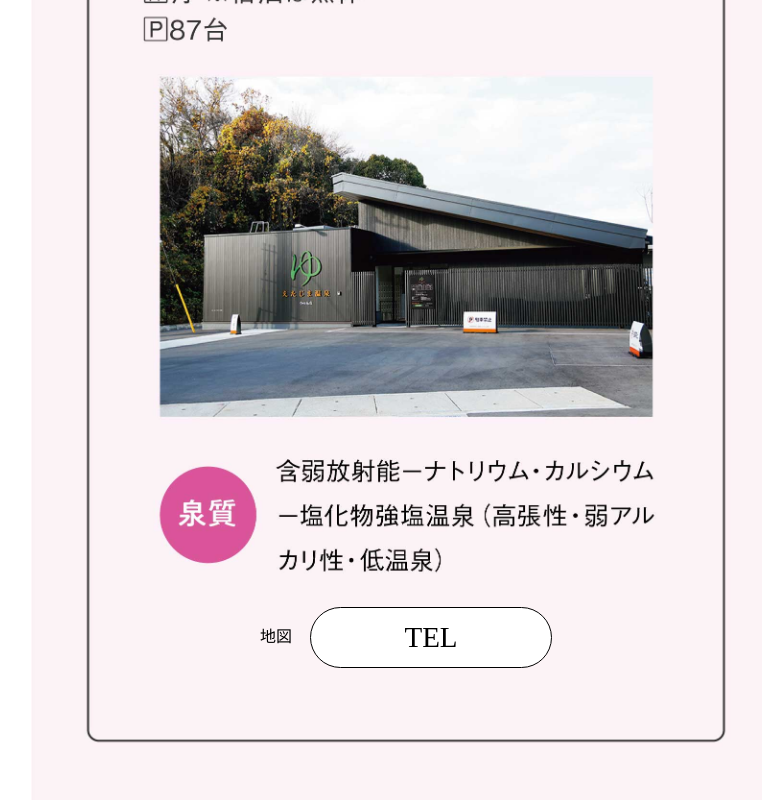
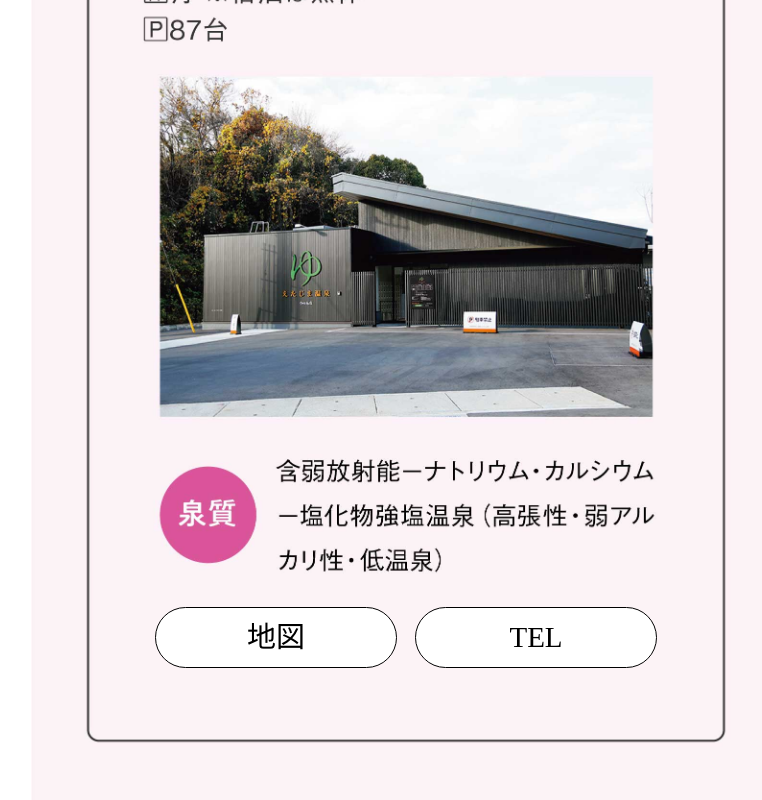
Before and after one commit to JohnAngeles024/wink-20-01-2022, a plain HTML site: page index.html in a window 1280 px wide. Shown: the part 3457-4257 px from the top of the page, without its empty margins (234-996 px from the left). Drawn offline with Linux system fonts and the light colour scheme.

Commit message:
added taget and class

```diff
--- a/index.html
+++ b/index.html
@@ -61,7 +61,8 @@
                                         <div class="spring-details__btn-wrapper">
                                             <ul class="spring-details__link-list">
                                                 <li class="spring-details__link-item">
-                                                    <a href="https://www.google.com/maps/place/%E6%B1%9F%E7%94%B0%E5%B3%B6%E8%8D%98/@34.2263358,132.451544,15z/data=!4m8!3m7!1s0x0:0x427ae25f798e1349!5m2!4m1!1i2!8m2!3d34.2263358!4d132.451544">地図</a>
+                                                    <a href="https://www.google.com/maps/place/%E6%B1%9F%E7%94%B0%E5%B3%B6%E8%8D%98/@34.2263358,132.451544,15z/data=!4m8!3m7!1s0x0:0x427ae25f798e1349!5m2!4m1!1i2!8m2!3d34.2263358!4d132.451544"
+                                                       target="_blank" class="spring-details__btn">地図</a>
                                                 </li>
                                                 <li class="spring-details__link-item">
                                                     <a href="tel:0823-27-7755" class="spring-details__btn">TEL</a>
```
